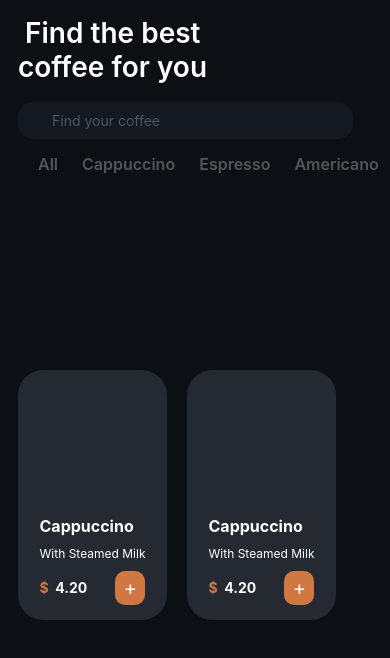
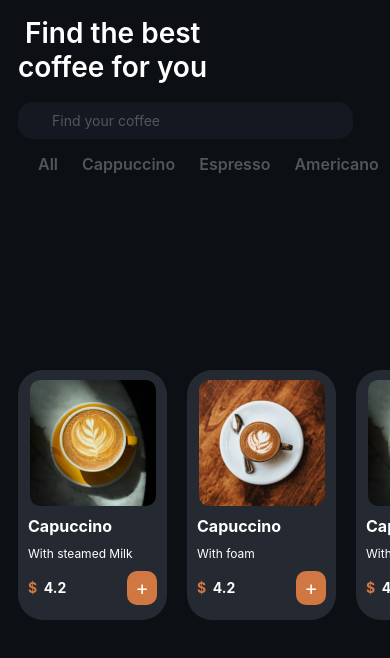
Before and after one commit to okorieonyedikachi/coffeeroom-app, a React Native app: screen /Home in a window 390 px wide. Shown: the top 658 px of the page. Built offline with nearby package versions, Linux system fonts and the light colour scheme; some icons are missing.

Commit message:
Chore: dynamically rendered Coffee flatlist

```diff
--- a/src/components/productList.tsx
+++ b/src/components/productList.tsx
@@ -1,26 +1,36 @@
-import { View, Text, StyleSheet, Image, Pressable } from 'react-native';
-import { ScrollView } from 'react-native-gesture-handler';
+import { View, Text, StyleSheet, Image, Pressable, FlatList, ScrollView } from 'react-native';
+// import { ScrollView } from 'react-native-gesture-handler';
 
+import { productCoffeeList } from '~/constants/data';
 import { Sizes, colors } from '~/constants/theme';
 
 export interface productListProps {
   productTitle?: string;
   productDescription?: string;
-  productprice?: number;
-  productImage?: string;
+  productPrice?: number;
+  productImage?: any;
 }
 
-const ProductList = () => {
+const ProductList = ({
+  productTitle,
+  productPrice,
+  productDescription,
+  productImage,
+}: productListProps) => {
   return (
     <ScrollView scrollEnabled horizontal showsHorizontalScrollIndicator={false}>
+      <FlatList
+        data={productCoffeeList}
+        horizontal
+        renderItem={({ item }) => (
           <View style={styles.container}>
             <View style={{ alignItems: 'center' }}>
-          <Image source={require('assets/image 5 (1).png')} style={styles.productImage} />
+              <Image source={item.productImage} style={styles.productImage} />
             </View>
             <View style={styles.productDescription}>
-          <Text style={styles.productTitle}>Cappuccino</Text>
+              <Text style={styles.productTitle}>{item.productTitle}</Text>
               <Text style={{ color: colors.primaryColor, marginBottom: 10, fontSize: 12 }}>
-            With Steamed Milk
+                {item.productDescription}
               </Text>
               <View
                 style={{
@@ -30,7 +40,7 @@ const ProductList = () => {
                   alignItems: 'center',
                 }}>
                 <Text style={styles.productPrice}>
-              <Text style={{ color: '#D17842' }}>$ </Text> 4.20
+                  <Text style={{ color: '#D17842' }}>$ </Text> {item.productPrice}
                 </Text>
                 <Pressable style={styles.buttton}>
                   <Text style={{ fontSize: Sizes.md, color: colors.primaryColor }}>+</Text>
@@ -38,31 +48,8 @@ const ProductList = () => {
               </View>
             </View>
           </View>
-      <View style={styles.container}>
-        <View style={{ alignItems: 'center' }}>
-          <Image source={require('assets/image 5 (1).png')} style={styles.productImage} />
-        </View>
-        <View style={styles.productDescription}>
-          <Text style={styles.productTitle}>Cappuccino</Text>
-          <Text style={{ color: colors.primaryColor, marginBottom: 10, fontSize: 12 }}>
-            With Steamed Milk
-          </Text>
-          <View
-            style={{
-              flexDirection: 'row',
-              justifyContent: 'space-between',
-              marginBottom: 20,
-              alignItems: 'center',
-            }}>
-            <Text style={styles.productPrice}>
-              <Text style={{ color: '#D17842' }}>$ </Text> 4.20
-            </Text>
-            <Pressable style={styles.buttton}>
-              <Text style={{ fontSize: Sizes.md, color: colors.primaryColor }}>+</Text>
-            </Pressable>
-          </View>
-        </View>
-      </View>
+        )}
+      />
     </ScrollView>
   );
 };
@@ -90,10 +77,6 @@ const styles = StyleSheet.create({
     height: 126,
     borderRadius: 10,
   },
-  productDescription: {
-    // width: '85%',
-    alignSelf: 'center',
-  },
   productPrice: {
     fontWeight: '700',
     fontSize: Sizes.xs,
--- /dev/null
+++ b/src/constants/data.ts
@@ -0,0 +1,20 @@
+export const productCoffeeList = [
+  {
+    productTitle: 'Capuccino',
+    productDescription: 'With steamed Milk',
+    productPrice: 4.2,
+    productImage: require('assets/image 5b.png'),
+  },
+  {
+    productTitle: 'Capuccino',
+    productDescription: 'With foam',
+    productPrice: 4.2,
+    productImage: require('assets/image 5.png'),
+  },
+  {
+    productTitle: 'Capuccino',
+    productDescription: 'Without foam',
+    productPrice: 4.2,
+    productImage: require('assets/image 5b.png'),
+  },
+];
```
Also changed, not shown: src/screens/home.tsx (+23 -1 lines). Lines whose indentation alone changed are shown as unchanged.
